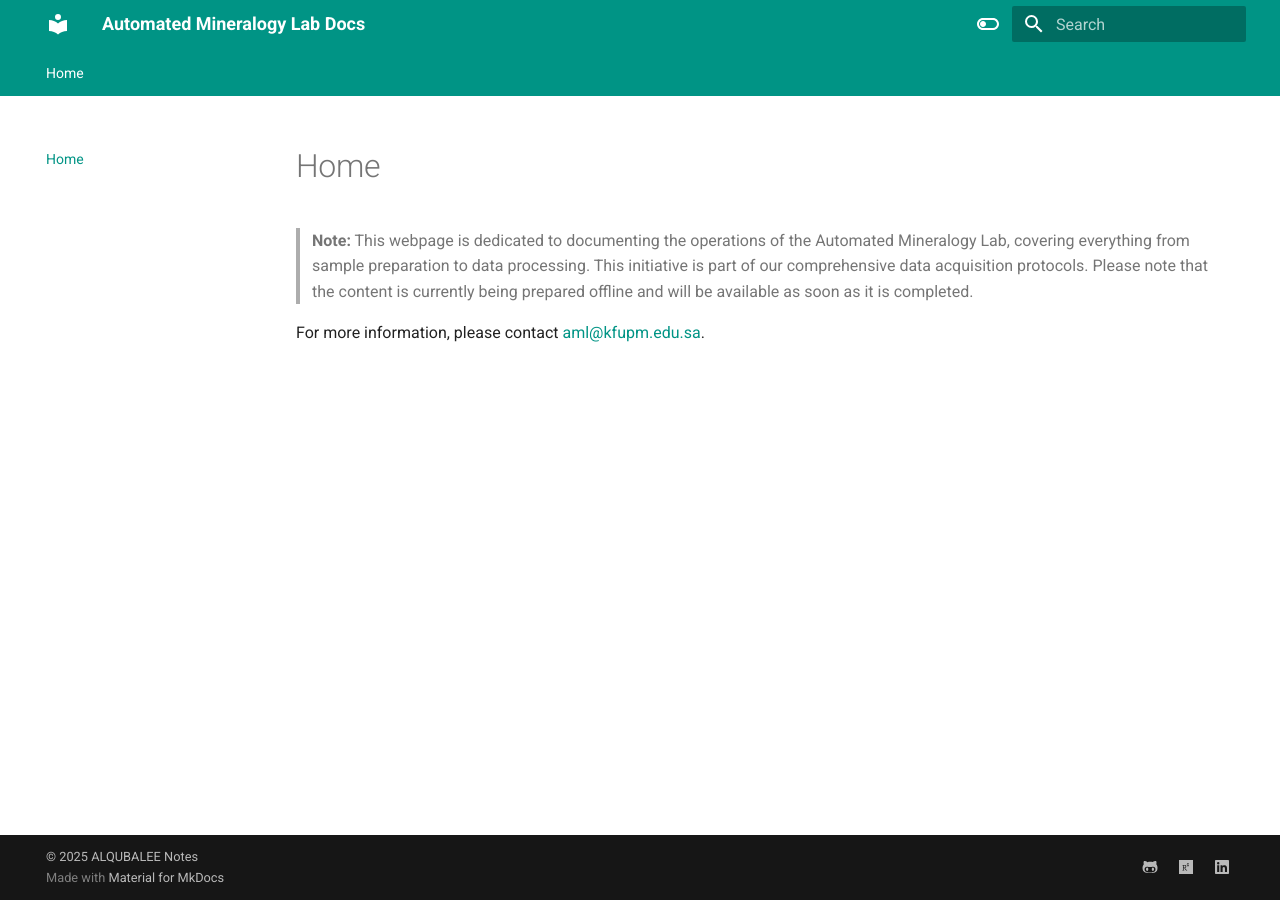
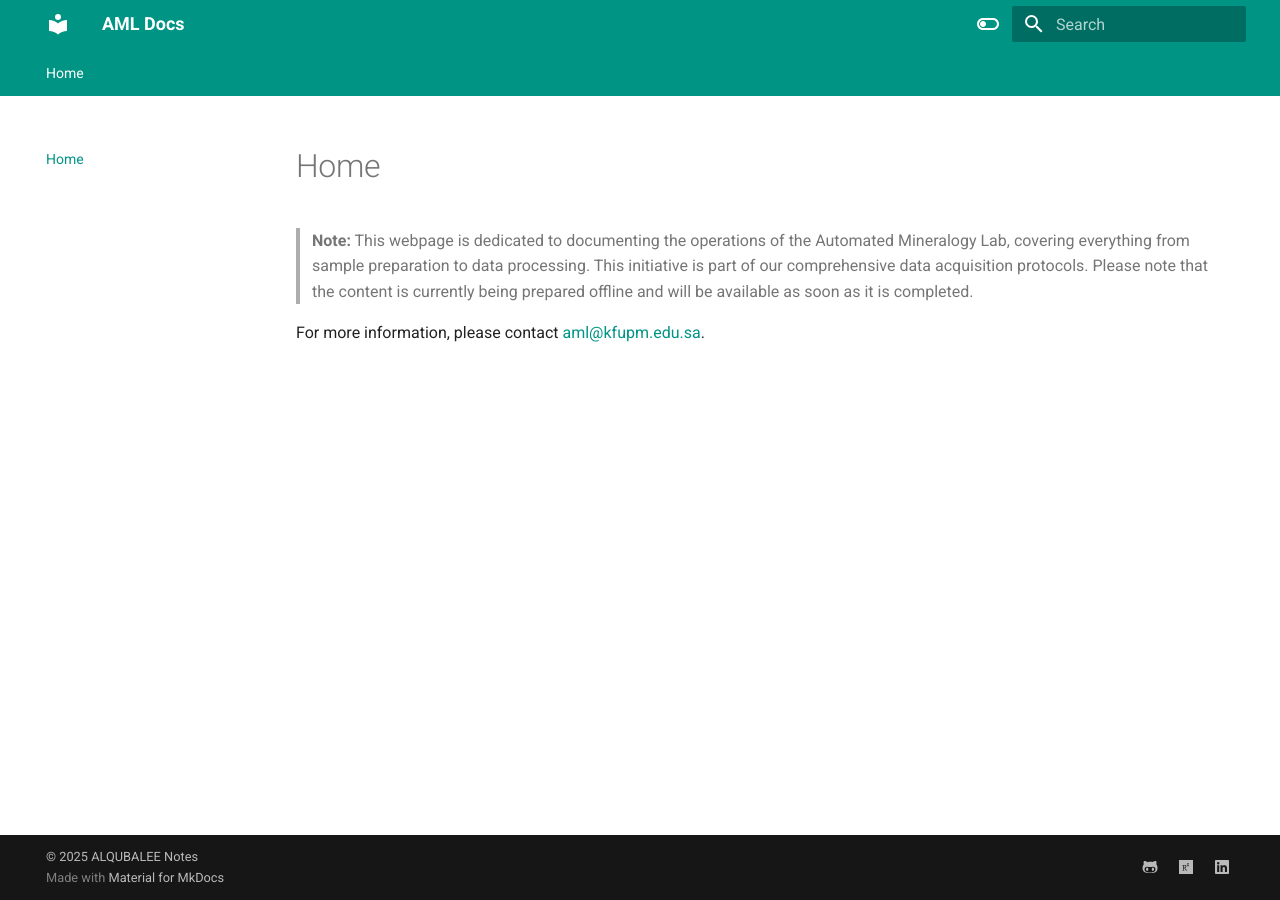
Before and after one commit to qubalee/doc, an MkDocs documentation site: the page built from docs/index.md, in a window 1280 px wide. Built offline with MkDocs 1.6.1 and Material for MkDocs 9.7.7, drawn with Linux system fonts in a browser that asks for light colours.

Commit message:
Update mkdocs.yml

```diff
--- a/mkdocs.yml
+++ b/mkdocs.yml
@@ -1,4 +1,4 @@
-site_name: Automated Mineralogy Lab Docs
+site_name: AML Docs
 site_url: https://notes.qubalee.com/
 theme:
   name: material
```
